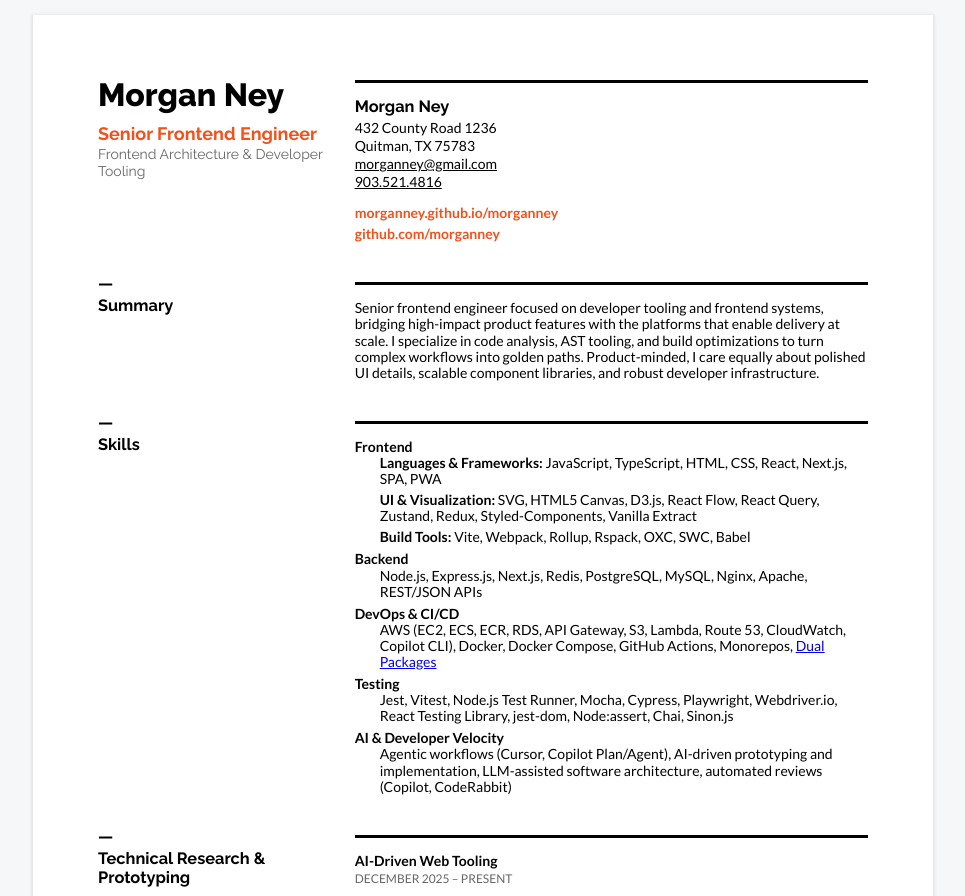
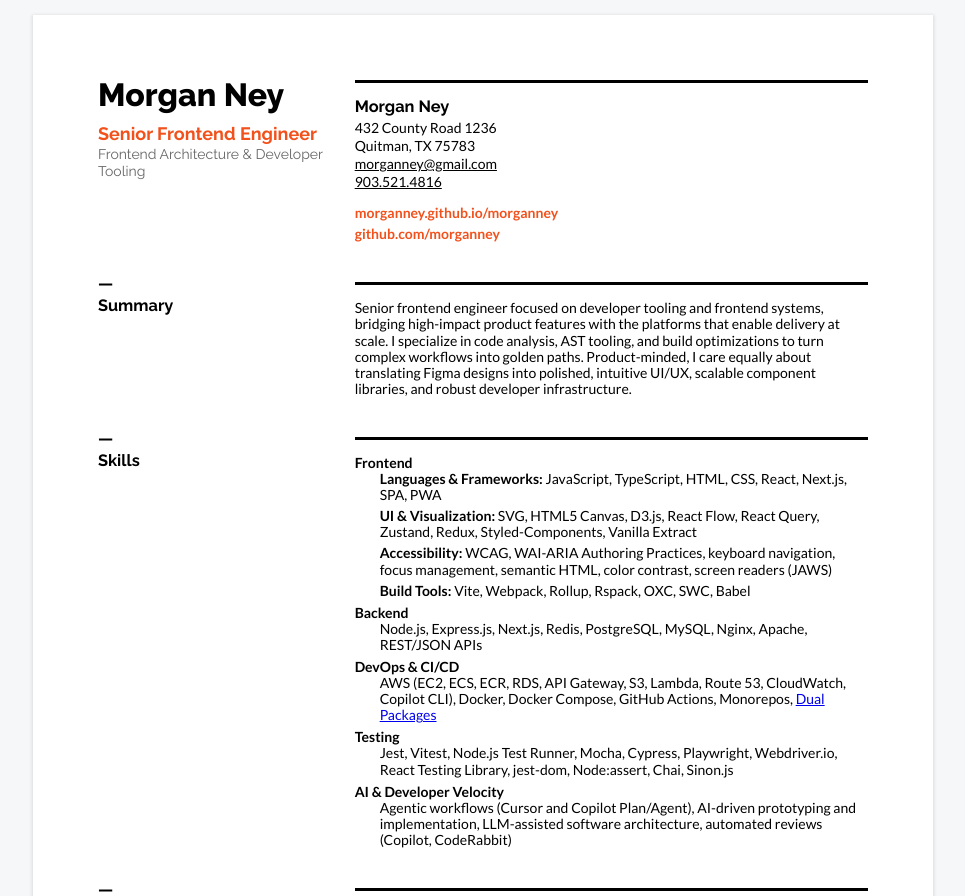
Before and after one commit to morganney/morgan.neys.info, a Next.js app: page /resume in a window 1280 px wide. Shown: the top 896 px of the page, without its empty margins (157-1122 px from the left). Built offline with nearby package versions, Linux system fonts and the light colour scheme.

Commit message:
refactor: resume.

```diff
--- a/app/(professional)/resume/page.js
+++ b/app/(professional)/resume/page.js
@@ -48,8 +48,8 @@ export default function Resume() {
           bridging high-impact product features with the platforms that enable delivery at
           scale. I specialize in code analysis, AST tooling, and build optimizations to
           turn complex workflows into golden paths. Product-minded, I care equally about
-          polished UI details, scalable component libraries, and robust developer
-          infrastructure.
+          translating Figma designs into polished, intuitive UI/UX, scalable component
+          libraries, and robust developer infrastructure.
         </p>
       </section>
       <section>
@@ -65,6 +65,11 @@ export default function Resume() {
               <li>
                 <strong>UI & Visualization:</strong> SVG, HTML5 Canvas, D3.js, React Flow,
                 React Query, Zustand, Redux, Styled-Components, Vanilla Extract
+              </li>
+              <li>
+                <strong>Accessibility:</strong> WCAG, WAI-ARIA Authoring Practices,
+                keyboard navigation, focus management, semantic HTML, color contrast,
+                screen readers (JAWS)
               </li>
               <li>
                 <strong>Build Tools:</strong> Vite, Webpack, Rollup, Rspack, OXC, SWC,
@@ -95,7 +100,7 @@ export default function Resume() {
           </dd>
           <dt>AI &amp; Developer Velocity</dt>
           <dd>
-            Agentic workflows (Cursor, Copilot Plan/Agent), AI-driven prototyping and
+            Agentic workflows (Cursor and Copilot Plan/Agent), AI-driven prototyping and
             implementation, LLM-assisted software architecture, automated reviews
             (Copilot, CodeRabbit)
           </dd>
@@ -105,7 +110,7 @@ export default function Resume() {
         <h3>Technical Research &amp; Prototyping</h3>
         <div>
           <article>
-            <h4>AI-Driven Web Tooling</h4>
+            <h4>Recent AI-Driven Web Tooling</h4>
             <h5>December 2025 &ndash; Present</h5>
             <p>
               Architected and implemented a suite of high-performance web primitives:{' '}
```
